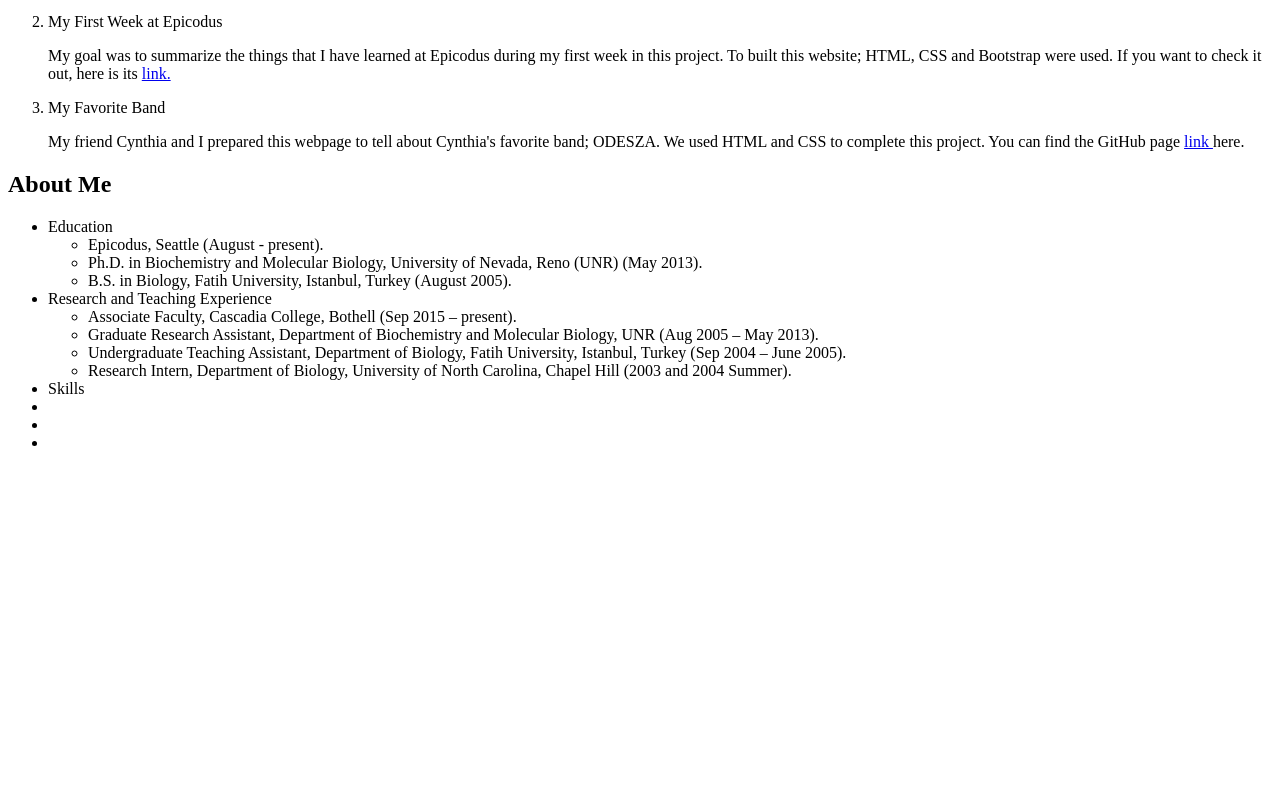
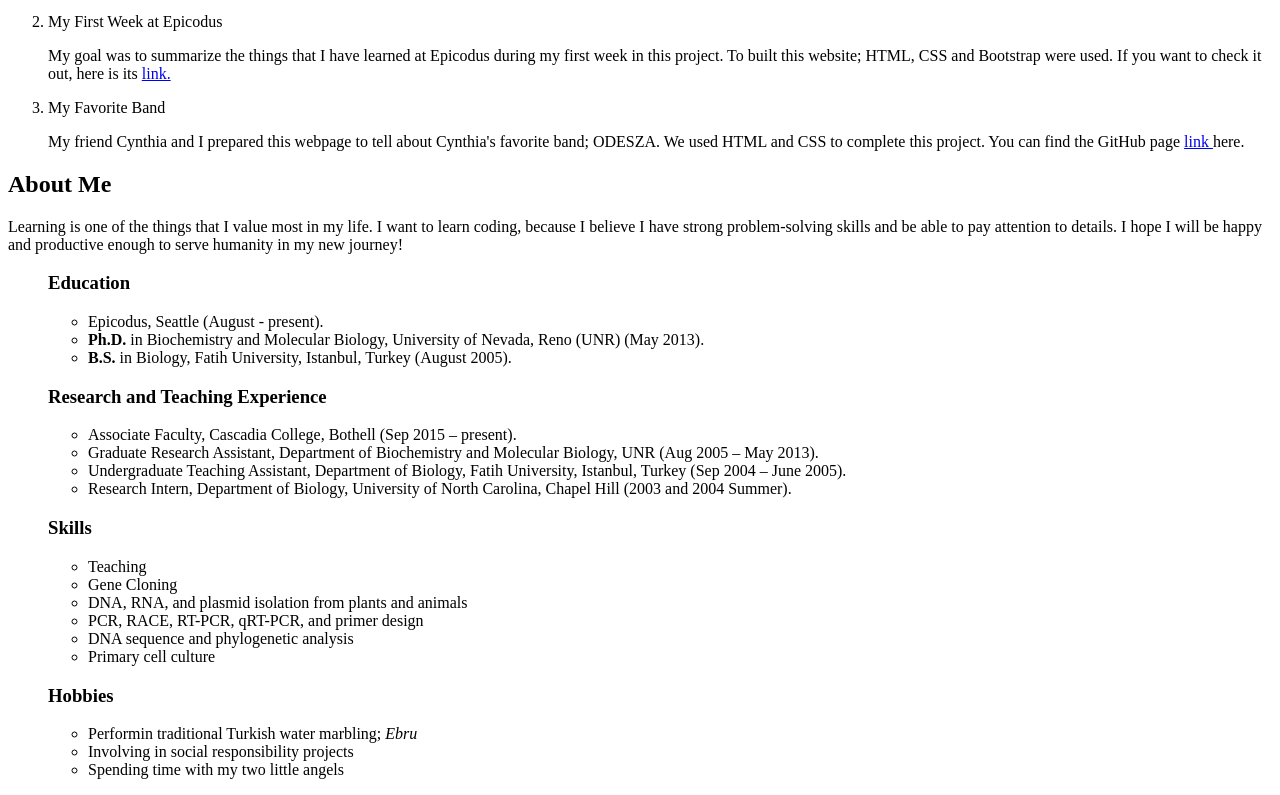
Before and after one commit to bahayg/my-portfolio, a plain HTML site: page index.html in a window 1280 px wide. Shown: the part 584-1379 px from the top of the page. Before the commit the page ends 1052 px from the top, so only its background shows below. Drawn offline with Linux system fonts and the light colour scheme.

Commit message:
Add the rest of the text and use em, strong HTML tags

```diff
--- a/index.html
+++ b/index.html
@@ -18,24 +18,36 @@
     <p>My friend Cynthia and I prepared this webpage to tell about Cynthia's favorite band; ODESZA. We used HTML and CSS to complete this project. You can find the GitHub page <a href="https://github.com/bahayg/favorite-band"> link </a> here. </p>
   </ol>
   <h2>About Me</h2>
+    <p>Learning is one of the things that I value most in my life. I want to learn coding, because I believe I have strong problem-solving skills and be able to pay attention to details. I hope I will be happy and productive enough to serve humanity in my new journey!</p>
   <ul>
-    <li>Education</li>
+    <h3>Education</h3>
       <ul>
         <li>Epicodus, Seattle (August - present).</li>
-        <li>Ph.D. in Biochemistry and Molecular Biology, University of Nevada, Reno (UNR) (May 2013).</li>
-        <li>B.S. in Biology, Fatih University, Istanbul, Turkey (August 2005).</li>
+        <li><strong>Ph.D.</strong> in Biochemistry and Molecular Biology, University of Nevada, Reno (UNR) (May 2013).</li>
+        <li><strong>B.S.</strong> in Biology, Fatih University, Istanbul, Turkey (August 2005).</li>
       </ul>
-    <li>Research and Teaching Experience</li>
+    <h3>Research and Teaching Experience</h3>
       <ul>
         <li>Associate Faculty, Cascadia College, Bothell (Sep 2015 – present).</li>
         <li>Graduate Research Assistant, Department of Biochemistry and Molecular Biology, UNR (Aug 2005 – May 2013).</li>
         <li>Undergraduate Teaching Assistant, Department of Biology, Fatih University, Istanbul, Turkey (Sep 2004 – June 2005).</li>
         <li>Research Intern, Department of Biology, University of North Carolina, Chapel Hill (2003 and 2004 Summer).</li>
       </ul>
-  <li>Skills</li>
-      <li></li>
-      <li></li>
-      <li></li>
+    <h3>Skills</h3>
+      <ul>
+        <li>Teaching</li>
+        <li>Gene Cloning</li>
+        <li>DNA, RNA, and plasmid isolation from plants and animals</li>
+        <li>PCR, RACE, RT-PCR, qRT-PCR, and primer design</li>
+        <li>DNA sequence and phylogenetic analysis</li>
+        <li>Primary cell culture</li>
+      </ul>
+    <h3>Hobbies</h3>
+      <ul>
+        <li>Performin traditional Turkish water marbling; <em>Ebru</em></li>
+        <li>Involving in social responsibility projects</li>
+        <li>Spending time with my two little angels</li>
+      </ul>
   </ul>
 
 
```
